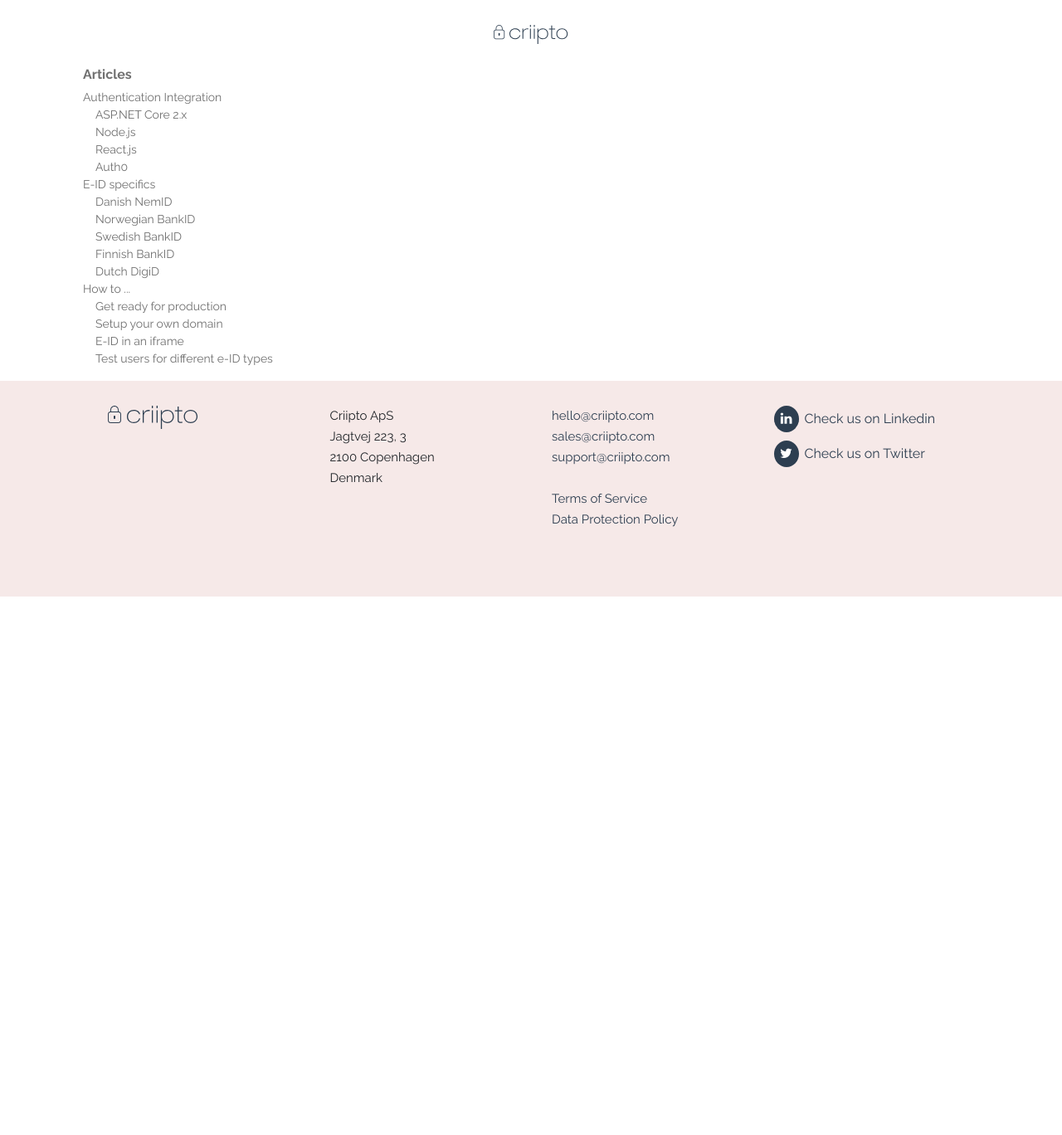
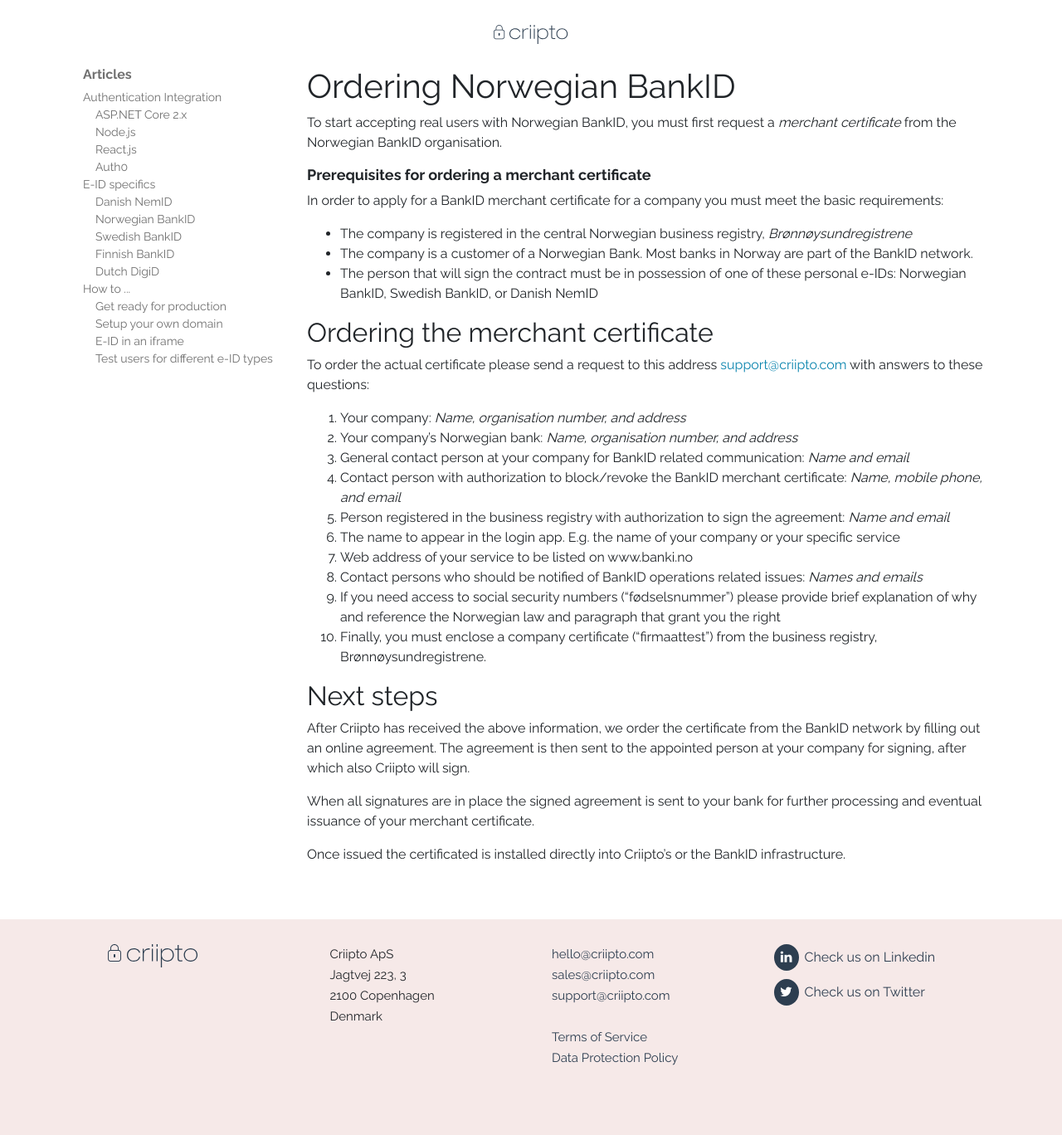
Before and after one commit to criipto/docs-old, a Jekyll site: the page built from eid-specifics/order-no-bankid.md, in a window 1280 px wide. Shown: the whole page at 83% size. Built offline with Jekyll 4.4.1, drawn with Linux system fonts in a browser that asks for light colours; our own code applies the rules of GitHub Pages for plain Markdown files; before the commit the page ends 900 px from its top, so only the background shows below that.

Commit message:
Added description of ordering NO BankID

```diff
--- a/eid-specifics/order-no-bankid.md
+++ b/eid-specifics/order-no-bankid.md
@@ -1,3 +1,37 @@
 ---
 layout: article
 ---
+# Ordering Norwegian BankID
+
+To start accepting real users with Norwegian BankID, you must first request a _merchant certificate_ from the Norwegian BankID organisation.
+
+### Prerequisites for ordering a merchant certificate
+
+In order to apply for a BankID merchant certificate for a company you must meet the basic requirements:
+
+- The company is registered in the central Norwegian business registry, _Brønnøysundregistrene_
+- The company is a customer of a Norwegian Bank. Most banks in Norway are part of the BankID network.
+- The person that will sign the contract must be in possession of one of these personal e-IDs: Norwegian BankID, Swedish BankID, or Danish NemID
+
+## Ordering the merchant certificate
+
+To order the actual certificate please send a request to this address <a href="mailto:upport@criipto.com?subject=NO BankID for ...">support@criipto.com</a> with answers to these questions:
+
+1. Your company: _Name, organisation number, and address_
+2. Your company's Norwegian bank: _Name, organisation number, and address_
+3. General contact person at your company for BankID related communication: _Name and email_
+4. Contact person with authorization to block/revoke the BankID merchant certificate: _Name, mobile phone, and email_
+5. Person registered in the business registry with authorization to sign the agreement: _Name and email_
+6. The name to appear in the login app. E.g. the name of your company or your specific service
+7. Web address of your service to be listed on www.banki.no
+8. Contact persons who should be notified of BankID operations related issues: _Names and emails_
+9. If you need access to social security numbers ("fødselsnummer") please provide brief explanation of why and reference the Norwegian law and paragraph that grant you the right
+10. Finally, you must enclose a company certificate ("firmaattest") from the business registry, Brønnøysundregistrene.
+
+## Next steps
+
+After Criipto has received the above information, we order the certificate from the BankID network by filling out an online agreement. The agreement is then sent to the appointed person at your company for signing, after which also Criipto will sign.
+
+When all signatures are in place the signed agreement is sent to your bank for further processing and eventual issuance of your merchant certificate.
+
+Once issued the certificated is installed directly into Criipto's or the BankID infrastructure.
```
Also changed, not shown: _includes/snippets/login-methods.md (+0 -1 lines), _includes/snippets/set-up-production.md (+2 -2 lines), how-to/get-ready-for-production.md (+15 -0 lines), how-to/test-users.md (+1 -1 lines).
